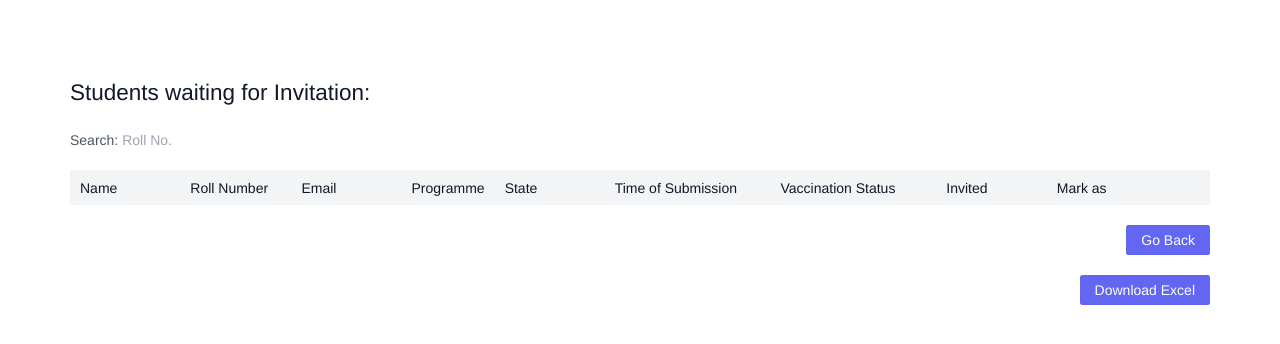
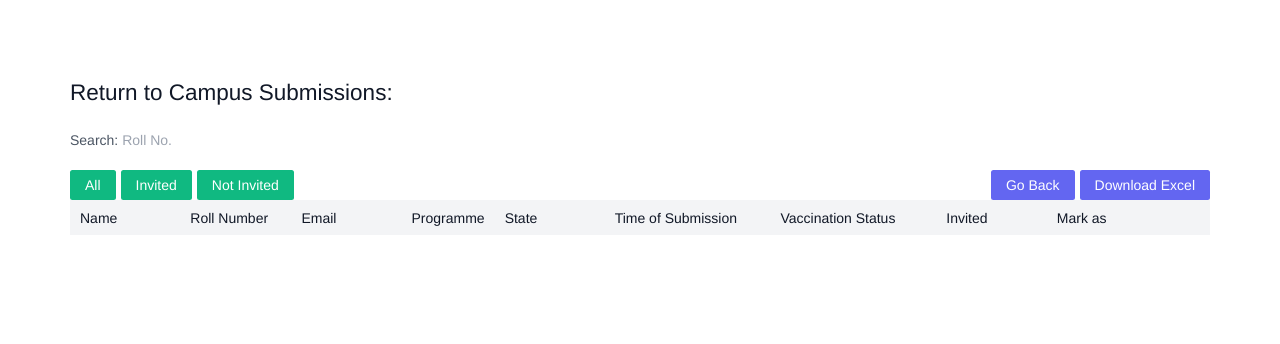
Before and after one commit to swciitg/msh-booking-portal, a Django app: page /campus_return/admin-view/ in a window 1280 px wide. Shown: the top 344 px of the page. Run offline with Django 3.2, Linux system fonts and the light colour scheme; the visitor is signed in with stand-in values (Sample User, id 1); data that the repository does not hold is empty; style sheets or scripts are compiled from the project's sources; some libraries are stand-ins or nearby versions.

Commit message:
Modified admin-view

```diff
--- a/msh_booking_portal/hab_portal/urls.py
+++ b/msh_booking_portal/hab_portal/urls.py
@@ -16,6 +16,8 @@ urlpatterns = [
     path('media/hab_portal/<path:file>', views.MediaView, name='media'),
     path('', views.index, name='hab_index'),
     path('admin-view/',views.AdminView,name='admin-view'),
+    path('admin-view/invited/',views.AdminInvited,name='admin-invited'),
+    path('admin-view/not-invited/',views.AdminNotInvited,name='admin-not-invited'),
     path('admin-view/mark-as-invited/', views.MarkAsInvited, name='mark-as-invited-without-id'),
     path('admin-view/mark-as-invited/<int:id>/', views.MarkAsInvited, name='mark-as-invited'),
     path('admin-view/mark-as-not-invited/', views.MarkAsNotInvited, name='mark-as-not-invited-without-id'),
--- a/msh_booking_portal/hab_portal/views.py
+++ b/msh_booking_portal/hab_portal/views.py
@@ -329,7 +329,7 @@ def AdminView(request):
 
         if request.is_ajax():
             html = render_to_string(
-                template_name="hab_portal/partial/partial_invite.html",
+                template_name="hab_portal/partial/partial_entries.html",
                 context={"HABforms": HABforms}
             )
 
@@ -337,7 +337,59 @@ def AdminView(request):
 
             return JsonResponse(data=data_dict, safe=False)
         context = {"HABforms": HABforms}
-        return render(request, 'hab_portal/complete/invite.html', context)
+        return render(request, 'hab_portal/complete/entries.html', context)
+    else:
+        return HttpResponseForbidden()
+
+@login_required(login_url='/campus_return/accounts/login/')
+def AdminInvited(request):
+    if request.user.is_staff:
+        url_parameter = request.GET.get("q")
+
+        if url_parameter:
+            HABforms = NewHABModel.objects.filter(
+                roll_number__icontains=url_parameter).order_by('time_of_submission')
+
+        else:
+            HABforms = NewHABModel.objects.all().order_by('time_of_submission')
+
+        if request.is_ajax():
+            html = render_to_string(
+                template_name="hab_portal/partial/partial_invited.html",
+                context={"HABforms": HABforms}
+            )
+
+            data_dict = {"html_from_view": html}
+
+            return JsonResponse(data=data_dict, safe=False)
+        context = {"HABforms": HABforms}
+        return render(request, 'hab_portal/complete/invited.html', context)
+    else:
+        return HttpResponseForbidden()
+
+@login_required(login_url='/campus_return/accounts/login/')
+def AdminNotInvited(request):
+    if request.user.is_staff:
+        url_parameter = request.GET.get("q")
+
+        if url_parameter:
+            HABforms = NewHABModel.objects.filter(
+                roll_number__icontains=url_parameter).order_by('time_of_submission')
+
+        else:
+            HABforms = NewHABModel.objects.all().order_by('time_of_submission')
+
+        if request.is_ajax():
+            html = render_to_string(
+                template_name="hab_portal/partial/partial_not_invited.html",
+                context={"HABforms": HABforms}
+            )
+
+            data_dict = {"html_from_view": html}
+
+            return JsonResponse(data=data_dict, safe=False)
+        context = {"HABforms": HABforms}
+        return render(request, 'hab_portal/complete/not_invited.html', context)
     else:
         return HttpResponseForbidden()
 
@@ -586,6 +638,18 @@ def Download_Excel(request, num, Hostel):
             rows = NewHABModel.objects.order_by('time_of_submission').values_list(
             'name', 'roll_number','user__user__email', 'gender','programme', 'returning_from_state', 'time_of_submission', 'invite_sent')
 
+        elif num == 5 :
+            columns = ['Name', 'Roll Number', 'Email','Gender', 'Programme', 'State', 'Time of Submission', 'Invitation Status']
+            rows1 = NewHABModel.objects.filter(Q(invite_sent='Invited'))
+            rows = rows1.order_by('time_of_submission').values_list(
+            'name', 'roll_number','user__user__email', 'gender','programme', 'returning_from_state', 'time_of_submission', 'invite_sent')
+
+        elif num == 6 :
+            columns = ['Name', 'Roll Number', 'Email','Gender', 'Programme', 'State', 'Time of Submission', 'Invitation Status']
+            rows1 = NewHABModel.objects.filter(Q(invite_sent='Not Invited'))
+            rows = rows1.order_by('time_of_submission').values_list(
+            'name', 'roll_number','user__user__email', 'gender','programme', 'returning_from_state', 'time_of_submission', 'invite_sent')
+
         elif num == 1  :
             columns = ['Name', 'Roll Number', 'Email','Gender', 'State', 'Hostel', 'Programme', 'Fees', 'Vaccination Status', 'Arrival Date', 'Check-In Date', 'Nature of Testing', 'Mode of Travel', 'Verification Status']
             rows1 = NewHABModel.objects.filter(Q(hostel = Hostel))
--- a/msh_booking_portal/templates/hab_portal/complete/admin.html
+++ b/msh_booking_portal/templates/hab_portal/complete/admin.html
@@ -56,7 +56,7 @@
   <section class="text-gray-600 body-font">
     <div class="container px-5 py-24 mx-auto">
 
-        <h1 class="sm:text-4xl text-3xl font-medium title-font mb-2 text-gray-900">Students waiting for Invitation:</h1>
+        <h1 class="sm:text-4xl text-3xl font-medium title-font mb-2 text-gray-900">Return to Campus Submissions:</h1>
             <div>
               <br>
               Search:  <input id="user-input" placeholder="Roll No.">
@@ -83,12 +83,6 @@
            </tbody>
            </table>
 
-            <br>
-
-           <a href="../">
-               <button class="flex ml-auto text-white bg-indigo-500 border-0 py-2 px-6 focus:outline-none hover:bg-indigo-600 rounded">Go Back</button></a><br>
-
-              <a href="{% url 'hab_portal:download_excel' num=4 Hostel='none' %}"><button class="flex ml-auto text-white bg-indigo-500 border-0 py-2 px-6 focus:outline-none hover:bg-indigo-600 rounded">Download Excel</button></a>
           </div>
         </section>
 
--- a/msh_booking_portal/templates/hab_portal/complete/base.html
+++ b/msh_booking_portal/templates/hab_portal/complete/base.html
@@ -41,16 +41,11 @@
 
     <div class="relative top-8 left-1/20">
         <div class="font-hab text-3xl font-semibold tracking-wider">Search:  <input id="user-input" placeholder="Roll No."></div>
-
-        <!-- <h3>Date filter:</h3>
-        <input type="date" id="user-input-date"> -->
     </div>
     <br><br>
 
     {% block content %}
     {% endblock %}
-
-    <!-- <a class ="relative left-1/20" href="../">Go back</a> -->
 
 
 
--- a/msh_booking_portal/templates/hab_portal/complete/invite.html
+++ b/msh_booking_portal/templates/hab_portal/complete/entries.html
@@ -2,8 +2,6 @@
 
 {% block content %}
 
-    {% include 'hab_portal/partial/partial_invite.html' %}
-
-
+    {% include 'hab_portal/partial/partial_entries.html' %}
 
 {% endblock %}
--- a/msh_booking_portal/templates/hab_portal/partial/partial_approved.html
+++ b/msh_booking_portal/templates/hab_portal/partial/partial_approved.html
@@ -7,7 +7,7 @@
             <script language="javascript" type="text/javascript">
                     $(document).ready(function() {
                         $('#trigger_' + {{ item.user.user.pk}}).click(function(){
-                            $('#iframe_' + {{ item.user.user.pk }}).attr("src", "{{ item.final_pdf.url }}");
+                            $('#iframe_' + {{ item.user.user.pk }}).attr("src", "{{ item.get_final_pdf_url }}");
                             $("#dialog_" + {{ item.user.user.pk }}).dialog({width: 1300,height:650,dialogClass: 'header'});
                         });
                     });
--- /dev/null
+++ b/msh_booking_portal/templates/hab_portal/partial/partial_entries.html
@@ -0,0 +1,23 @@
+<div id="replaceable-content">
+
+    {% for item in HABforms %}
+        {% include 'hab_portal/partial/partial_admin.html' %}
+    {% endfor %}
+
+    <div class="flex flex-row justify-between">
+        <div class="flex flex-row justify-around">
+            <a href="{% url 'hab_portal:admin-view'%}"><button class="  text-white bg-green-500 border-0 py-2 px-6 mr-2 focus:outline-none hover:bg-green-600 rounded">All</button></a>
+
+            <a href="{% url 'hab_portal:admin-invited' %}"><button class="  text-white bg-green-500 border-0 py-2 px-6 mr-2 focus:outline-none hover:bg-green-600 rounded">Invited</button></a>
+
+            <a href="{% url 'hab_portal:admin-not-invited' %}"><button class="  text-white bg-green-500 border-0 py-2 px-6 focus:outline-none hover:bg-green-600 rounded">Not Invited</button></a>
+        </div>
+        <div class="flex flex-row justify-around">
+            <a href="../">
+                <button class="text-white bg-indigo-500 border-0 py-2 px-6 focus:outline-none hover:bg-indigo-600 mr-2 rounded">Go Back</button></a><br>
+
+               <a href="{% url 'hab_portal:download_excel' num=4 Hostel='none' %}"><button class="  text-white bg-indigo-500 border-0 py-2 px-6 focus:outline-none hover:bg-indigo-600 rounded">Download Excel</button></a>
+        </div>
+    </div>
+
+</div>
--- a/msh_booking_portal/templates/hab_portal/partial/partial_invite.html
+++ /dev/null
@@ -1,7 +0,0 @@
-<div id="replaceable-content">
-
-    {% for item in HABforms %}
-        {% include 'hab_portal/partial/partial_admin.html' %}
-    {% endfor %}
-
-</div>
--- a/msh_booking_portal/templates/hab_portal/partial/partial_rejected.html
+++ b/msh_booking_portal/templates/hab_portal/partial/partial_rejected.html
@@ -7,7 +7,7 @@
         <script language="javascript" type="text/javascript">
                 $(document).ready(function() {
                     $('#trigger_'+{{ item.user.user.pk}}).click(function(){
-                        $('#iframe_' + {{ item.user.user.pk }}).attr("src", "{{ item.final_pdf.url }}");
+                        $('#iframe_' + {{ item.user.user.pk }}).attr("src", "{{ item.get_final_pdf_url }}");
                         $("#dialog_"+{{ item.user.user.pk}}).dialog({width: 1300,height:650,dialogClass: 'header'});
                     });
                 });
```
Also changed, not shown: msh_booking_portal/templates/hab_portal/complete/invited.html (added, +9 -0 lines), msh_booking_portal/templates/hab_portal/complete/not_invited.html (added, +9 -0 lines), msh_booking_portal/templates/hab_portal/partial/partial_invited.html (added, +24 -0 lines), msh_booking_portal/templates/hab_portal/partial/partial_not_invited.html (added, +25 -0 lines).
